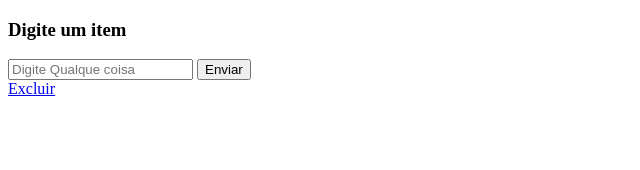
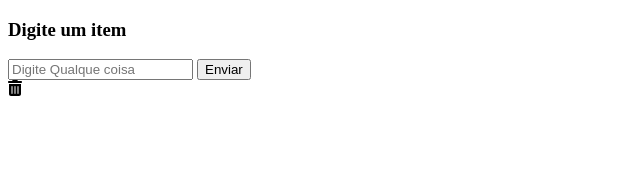
Before and after one commit to Edivansanto5/todoList, a Vue app: page / in a window 1280 px wide. Both pictures are taken after a click on the button "Enviar". Shown: the top 170 px of the page, without its empty margins (0-640 px from the left). Built offline with nearby package versions, Linux system fonts and the light colour scheme.

Commit message:
colocando um icone de lixeira para excluir item

```diff
--- a/src/App.vue
+++ b/src/App.vue
@@ -5,6 +5,8 @@
 </template>
 <script>
 import todoList from './components/todoList.vue'
+import '@fortawesome/fontawesome-free/css/all.css'
+import '@fortawesome/fontawesome-free/js/all.js'
 
   export default{
     components:{
--- a/src/components/todoList.vue
+++ b/src/components/todoList.vue
@@ -5,9 +5,9 @@
     <button type="button" @click="addLista()" > Enviar</button>
 
     <div v-for="(lista, index) in listas" :key="index" >
-        <span>{{ lista.text }}</span> <a class="mr-10" href="#" @click="deleta">Excluir</a>
+        <span>{{ lista.text }}</span> <a class="mr-10" @click="deleta"> <i class="fa-solid fa-trash-can"></i></a>
+    </div>
 
-    </div>
     <br>
   </div>
 </template>
@@ -30,7 +30,7 @@ export default {
         },
         deleta(){
         this.listas.pop(this.listas)
-        console.log('veio parar aqui');
+
 
         },
     }
```
Also changed, not shown: 1 other file (tests, documents, lock files or other folders).
